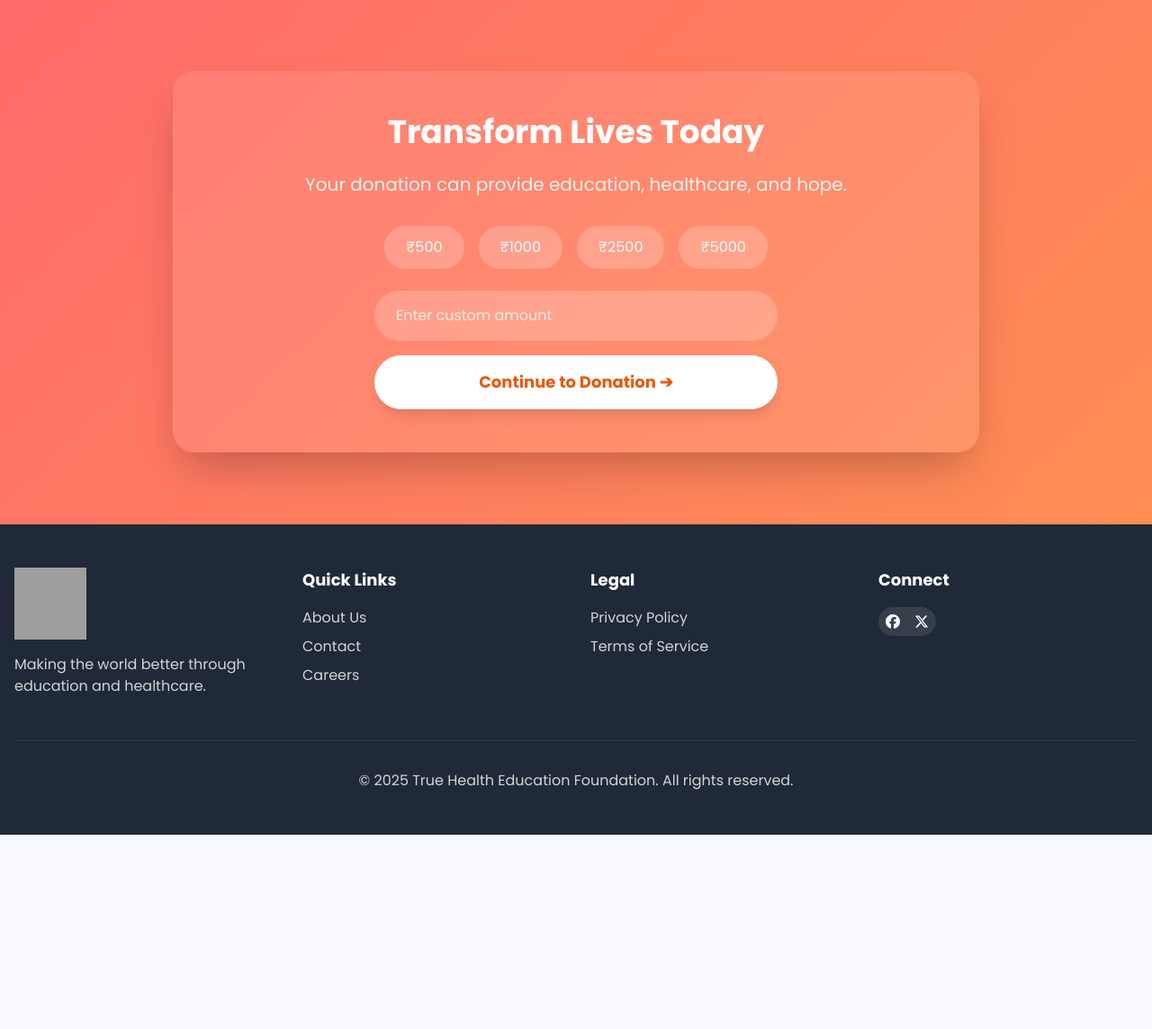
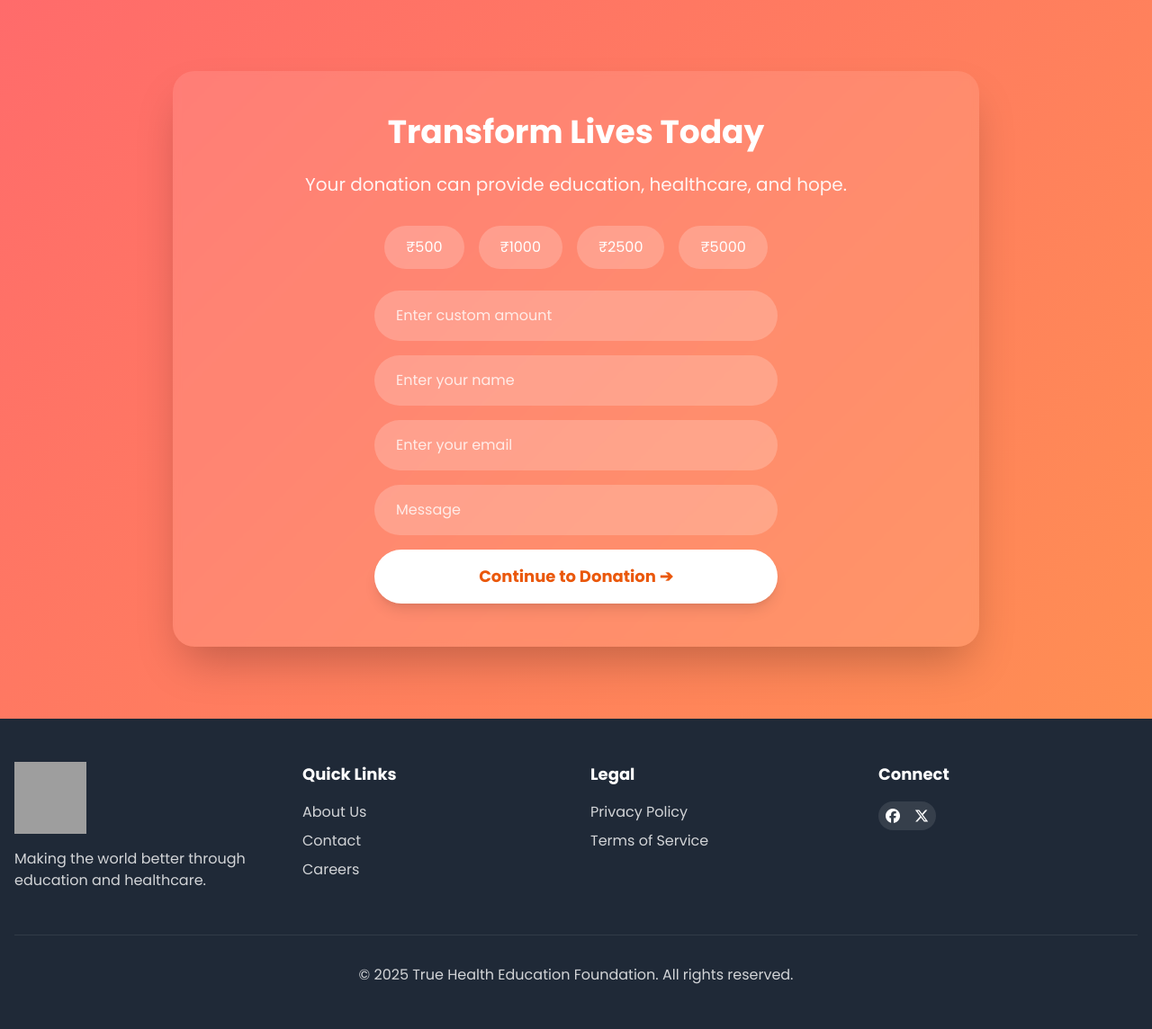
Before and after one commit to programmeramit/truehealtheducationfoundationwebsite, a Django app: page / in a window 1280 px wide. Shown: the part 1739-2883 px from the top of the page at 90% size. Before the commit the page ends 2667 px from the top, so only its background shows below. Run offline with Django 4.2, Linux system fonts and the light colour scheme; some libraries are stand-ins or nearby versions; grey boxes are pictures that could not be loaded.

Commit message:
adde changes

```diff
--- a/example/templates/index.html
+++ b/example/templates/index.html
@@ -34,23 +34,7 @@
             transition: max-height 0.3s ease-out;
         }
 
-        @keyframes fade-in {
-            from { opacity: 0; transform: translateY(20px); }
-            to { opacity: 1; transform: translateY(0); }
-        }
-        @keyframes slide-up {
-            from { opacity: 0; transform: translateY(40px); }
-            to { opacity: 1; transform: translateY(0); }
-        }
-        .animate-fade-in {
-            animation: fade-in 1s ease-out;
-        }
-        .animate-fade-in-up {
-            animation: fade-in 1.2s ease-out;
-        }
-        .animate-slide-up {
-            animation: slide-up 1.5s ease-out;
-        }
+
     </style>
 </head>
 <body class="bg-gray-50">
@@ -213,11 +197,36 @@
                     <form class="w-full max-w-md" method="POST" action="{% url 'donate' %}">
                         {% csrf_token %}
                         <input type="number"
+                        id="amountInput"
+                        class="w-full px-6 py-4 rounded-full bg-white/20 border-none placeholder-white/80 focus:ring-2 focus:ring-white mb-4"
+                        placeholder="Enter custom amount"
+                        name="amount"
+
+                        required>
+
+                        <input type="text"
+                        id="amountInput"
+                        class="w-full px-6 py-4 rounded-full bg-white/20 border-none placeholder-white/80 focus:ring-2 focus:ring-white mb-4"
+                        placeholder="Enter your name"
+                        name="name"
+                        required>
+                               <input type="email"
+                               id="email"
+                               class="w-full px-6 py-4 rounded-full bg-white/20 border-none placeholder-white/80 focus:ring-2 focus:ring-white mb-4"
+                               placeholder="Enter your email"
+                               name="email"
+                               required>
+
+                               <input type="text"
                                id="amountInput"
                                class="w-full px-6 py-4 rounded-full bg-white/20 border-none placeholder-white/80 focus:ring-2 focus:ring-white mb-4"
-                               placeholder="Enter custom amount"
-                               name="amount"
-                               required>
+                               placeholder="Message"
+                               name="message"
+                               >
+
+
+
+
                         <button type="submit"
                                 class="w-full bg-white text-orange-600 px-8 py-4 rounded-full text-lg font-bold hover:bg-gray-100 transition-colors shadow-lg">
                             Continue to Donation ➔
```
